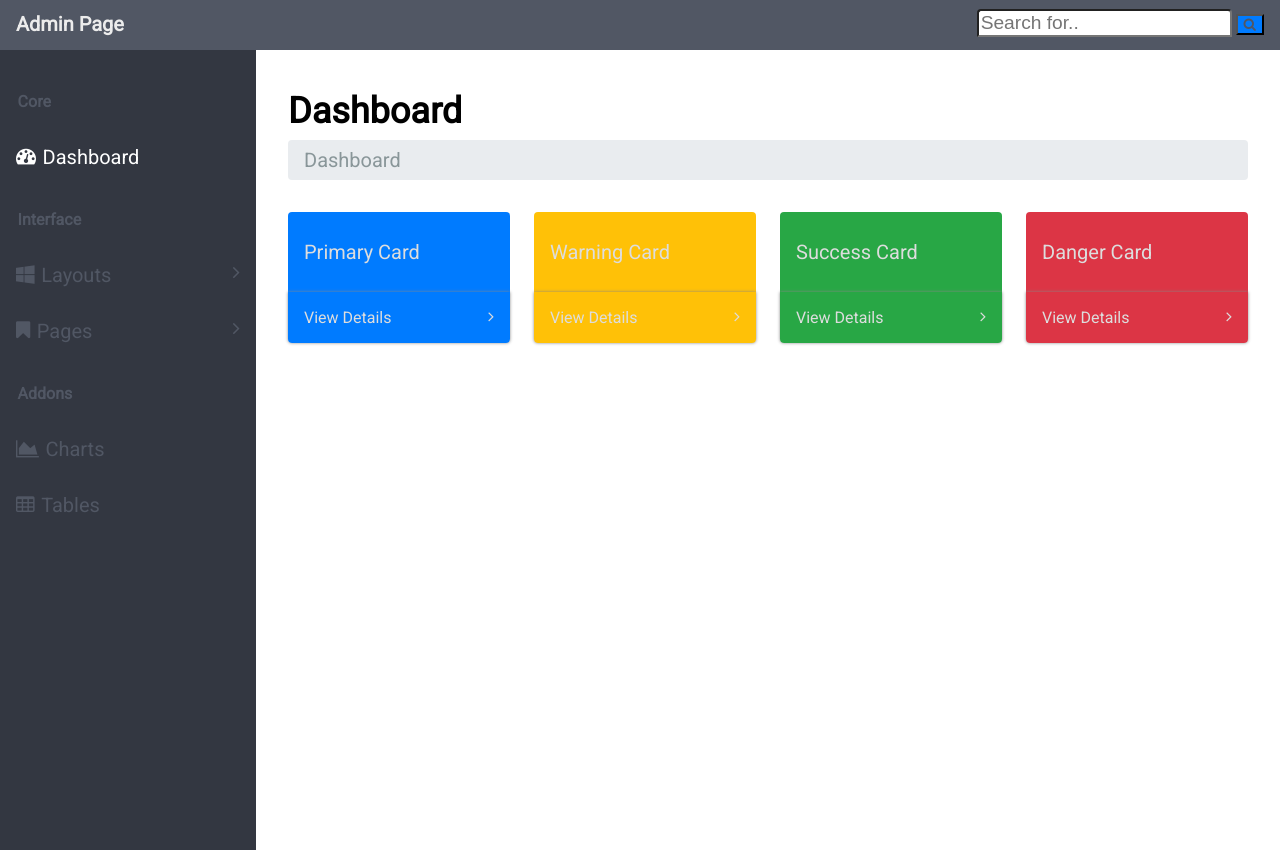
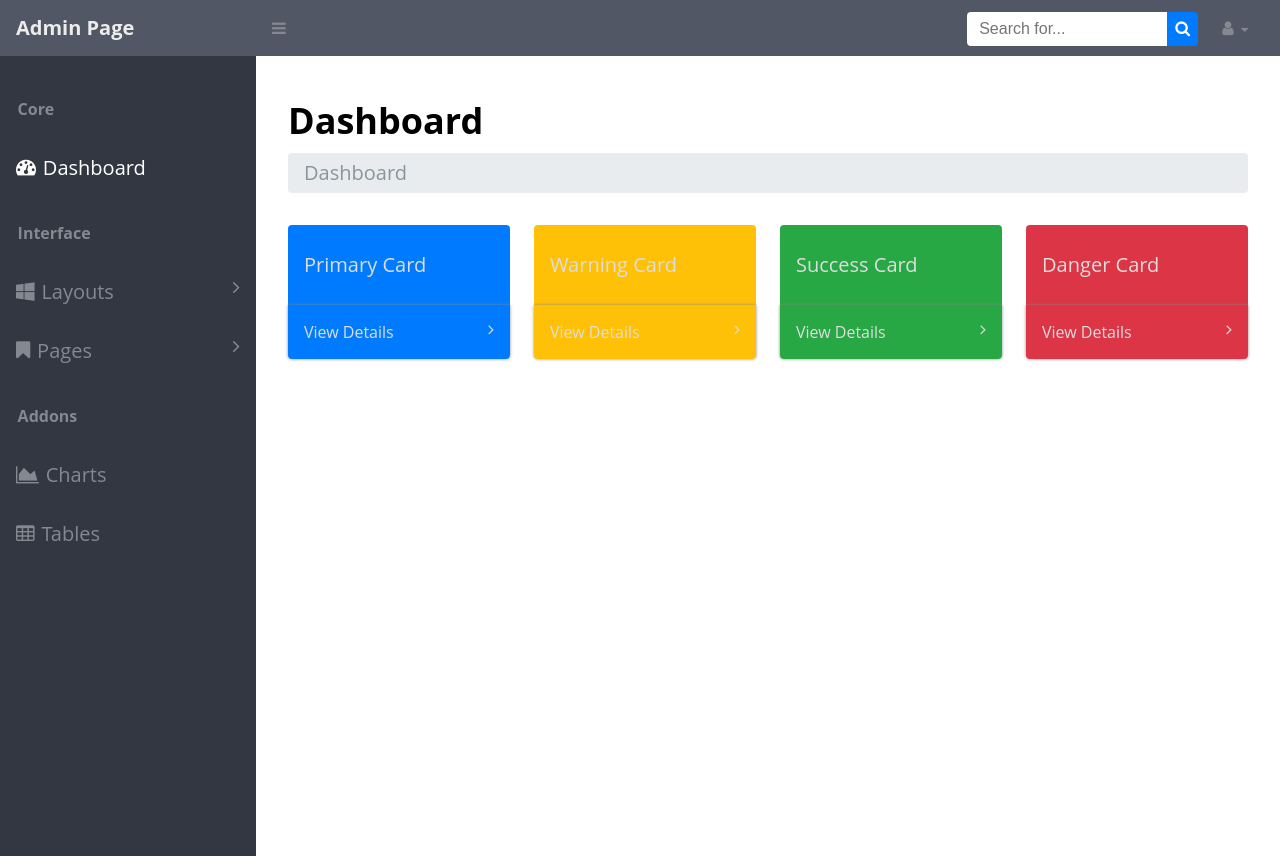
Before and after one commit to Vilhelmus25/project-css3-002-admin-template, a plain HTML site: page index.html in a window 1280 px wide. Drawn offline with Linux system fonts and the light colour scheme.

Commit message:
Finished

```diff
--- a/css/style.css
+++ b/css/style.css
@@ -1,61 +1,122 @@
+:root{
+    --gray-text: #838891;
+}
+
 * {
     box-sizing: border-box;
+  }
 
-  }
 html{
     height:100%;
   }
+
 body{
-    font-family: 'Roboto', Arial, Helvetica, sans-serif;
+    font-family: 'Open Sans', Arial, Helvetica, sans-serif;
     margin: 0;
     padding: 0;
 }
 
-.header__dark{
+/* Header */
+
+.header--dark{
+    position: relative;
+    display: inline-flex;
+    flex-direction: row;
+    flex-wrap: nowrap;
+    flex: 0 0 100%;
+    margin: 0;
+    padding: 0;
+    min-width: 100%;
     background-color: #515764;
     color: rgb(236,236,236);
-    line-height: 3rem;
-   /* margin: -0.5rem;  */  /*lehet inline-block kell*/
+    line-height: 1rem;
 }
 
 .header__title{
     display: inline;
+    flex: 0 0 20%;
     font-size: 1.25rem;
-    margin: 1rem;
+    margin-left: 1rem;
 }
 
 .header__search{
     display: inline;
-    float: right;
-    margin-right: 1rem;
-    /*display: table;*/
+    position: absolute;
+    right: 2rem;
+    color: #fff;
+}
 
+.fa-bars{
+    flex: 0 0 55%;
+    color: var(--gray-text);
+}
+
+.fa-bars::before{
+    display: inline-block;
+    margin-top: 1.25rem;
 }
 
 .search__input{
     border-top-left-radius: 4px;
-    border-top-right-radius: 4px;
-    padding: 0.75rem, 0.375rem;
-    font-size: 1.2rem;
+    border-bottom-left-radius: 4px;
+    border:0 ;
+    display: inline;
+    font-size: 1rem;
+    line-height: 1.4rem;
+    padding-left: 0.75rem;
+    padding-right: 0.75rem;
+    padding-top: 0.375rem;
+    padding-bottom: 0.375rem;
     /*az áttünésnek*/
     -webkit-transition : border 0.15s ease-out;
     -moz-transition : border 0.15s ease-out;
     -o-transition : border 0.15s ease-out;
     transition : border 0.15s ease-out;
+    width: 25vh;
 }
 
 .search__input:focus{   /* amikor megkapja a fókuszt(belekattintunk)*/
     border : 0.25rem solid rgb(128,189,255);
+    background-color: var(--gray-text);
+    color: #fff;
 }
 
 .search__btn{
+    border-top-right-radius: 4px;
+    border-bottom-right-radius: 4px;
     background-color: rgb(0,123,255);
+    border:0;
+    display: inline;
+    font-size: 1rem;
+    margin: -0.25rem;
+    padding: 0.5rem;
+    text-align: center;
+}
+
+.fa-search::before{         /* a nagyító színét itt állítom be */
     color: #fff;
-    text-align: center;
+}
 
-
+.header__profile{
+    display: inline;
+    margin-left: 1.5rem;
 
 }
+
+.fa-user{
+    color: var(--gray-text);
+    margin-top: 1.25rem;
+}
+
+.fa-caret-down{
+    color: var(--gray-text);
+    margin-top: 1.25rem;
+    margin-left: 0.2rem;
+    font-size: 0.75rem;
+    text-align: center;
+}
+
+/* Main */
 
 div.main__container{
     background-color: #fff;
@@ -64,6 +125,8 @@ div.main__container{
     font-size: 1.5rem;
     height: 100%;
 }
+
+/* Aside menu,nav */
 
 aside{
     display: flex;
@@ -79,7 +142,7 @@ aside{
     -moz-background-size: cover;
     -o-background-size: cover;
     background-size: cover;
-    color:#515764;
+    color:var(--gray-text);
 }
 
 .nav__ul{
@@ -97,7 +160,7 @@ aside{
 }
 #color__btn{
 
-    color: #515764;
+    color: var(--gray-text);
 }
 .nav__a--icondash{
 
@@ -109,14 +172,14 @@ aside{
 .nav__h5{
     margin-top: 2.5rem;
     padding: 0.1rem;
-    color: #515764;
+    color: var(--gray-text);
     font-size: 1rem;
 }
 
 .nav__a--icon{
 
 padding: 0.1rem;
-color: #515764;
+color: var(--gray-text);
 text-decoration: none;
 }
 .fa-angle-right{
@@ -124,21 +187,20 @@ text-decoration: none;
     float: right;
 }
 
+/* Section */
+
 section.content{
   flex:80% ;
-
 }
 
 .content{
     position: relative;
     padding: 2rem;
     margin: 0;
-
 }
 .content__h1{
     margin-top: 0.5rem;
     margin-bottom: 0.5rem;
-
 }
 
 .main__breadcrumb{
@@ -155,10 +217,8 @@ section.content{
     display: flex;
     flex-direction: row;
     flex-wrap: nowrap;
-    flex: 0 1 25%;
+    flex: 0 1 25%;          /* Itt a varázslat, ettől marad egybe a négy kártya*/
     margin: 1rem, 0;
-
-
     margin-top: 1rem;
     border-top-left-radius: 0.25rem;
     border-top-right-radius: 0.25rem;
@@ -206,7 +266,7 @@ border-bottom-right-radius: 0.25rem;
     display: flex;
     flex-direction: row;
     flex-wrap: nowrap;
-    justify-content: space-between;
+    justify-content: space-between;     /* Ez tartja távol egymástól a szöveget és a nyilat*/
     box-shadow: 0.2rem solid #AAAAAA;
     border-bottom-left-radius: 0.25rem;
     border-bottom-right-radius: 0.25rem;
@@ -215,14 +275,7 @@ border-bottom-right-radius: 0.25rem;
     padding-right: 0;       /* mert korábban eltoljuk a nyilakat a fa-angle-right osztálynál*/
     color: #ddd;
     font-size: 1rem;
-
 }
-.card__bottom p{
-    text-align:left ;
-    margin: 0;
-
-}
-
 
 .main__card--blue:hover,:focus ,.main__card--yellow:hover,:focus
 ,.main__card--green:hover,:focus ,.main__card--red:hover,:focus{
@@ -233,9 +286,22 @@ border-bottom-right-radius: 0.25rem;
     transition : background-color 0.3s ease-out;
 }
 
+@media screen and (max-width: 700px) {
 
-/* @media screen and (max-width: 576px) {
+    aside{
+        max-width: 3rem;
+    }
+    .nav__h5{
+        display: none;
+    }
+    .nav__li a{
+        display:none;
+    }
+
     .main__card {
       flex-direction: column;
+      margin: 0;
+      margin-top: 0.5rem;
+      margin-bottom: 0.5rem;
     }
-  } */
+}
--- a/index.html
+++ b/index.html
@@ -11,14 +11,18 @@
 </head>
 
 <body>
-    <header class="header__dark">
+    <header class="header--dark">
         <h3 class="header__title">Admin Page</h3>
+        <i class="fa fa-bars" aria-hidden="true"></i>
         <div class="header__search">
-            <input class="search__input" placeholder="Search for..">
+            <input class="search__input" placeholder="Search for...">
             <button class="search__btn">
                 <i id="color__btn" class="fa fa-search"></i>
             </button>
-
+            <div class="header__profile">
+                <i class="fa fa-user" aria-hidden="true"></i>
+                <i class="fa fa-caret-down" aria-hidden="true"></i>
+            </div>
         </div>
     </header>
 
@@ -83,7 +87,6 @@
                         <div class="card__bottom">View Details <i class="fa fa-angle-right"></i></div>
                     </div>
                 </div>
-
             </section>
         </div>
     </main>
```
Lines whose indentation alone changed are shown as unchanged.
